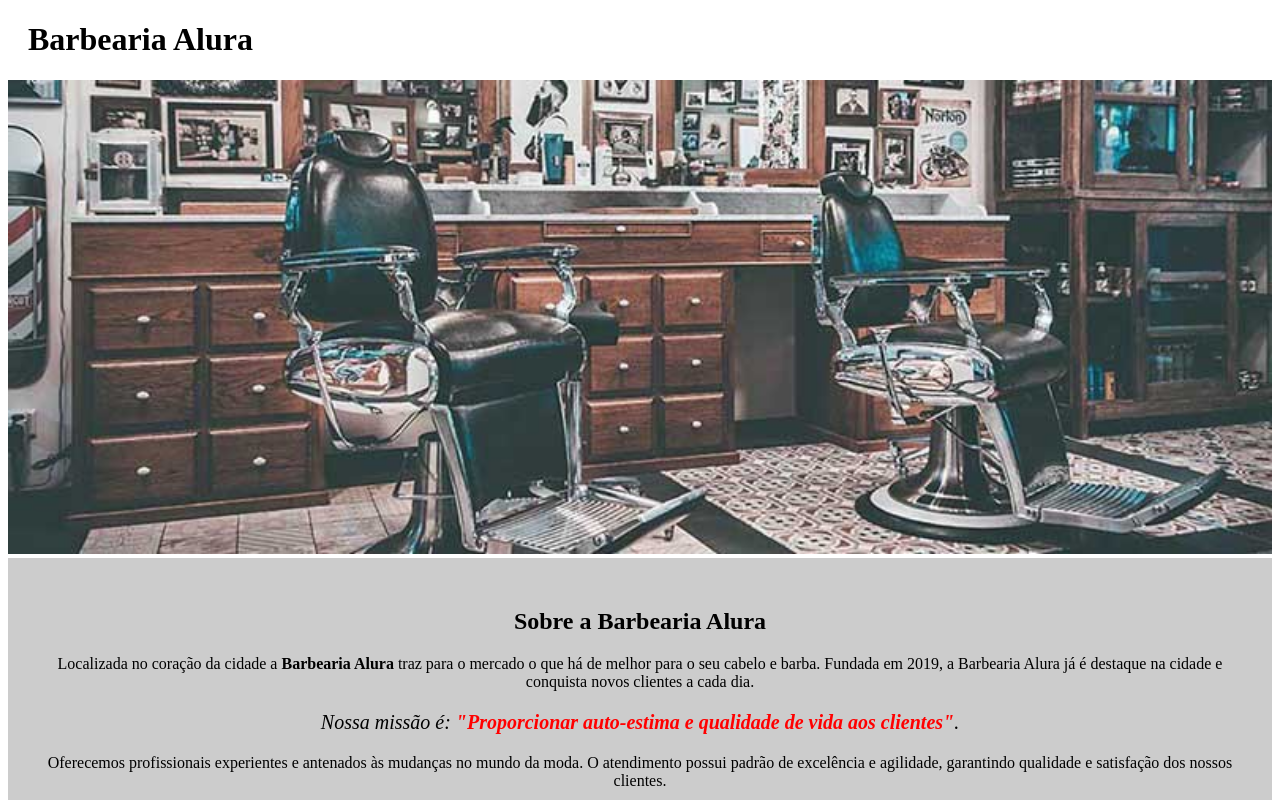
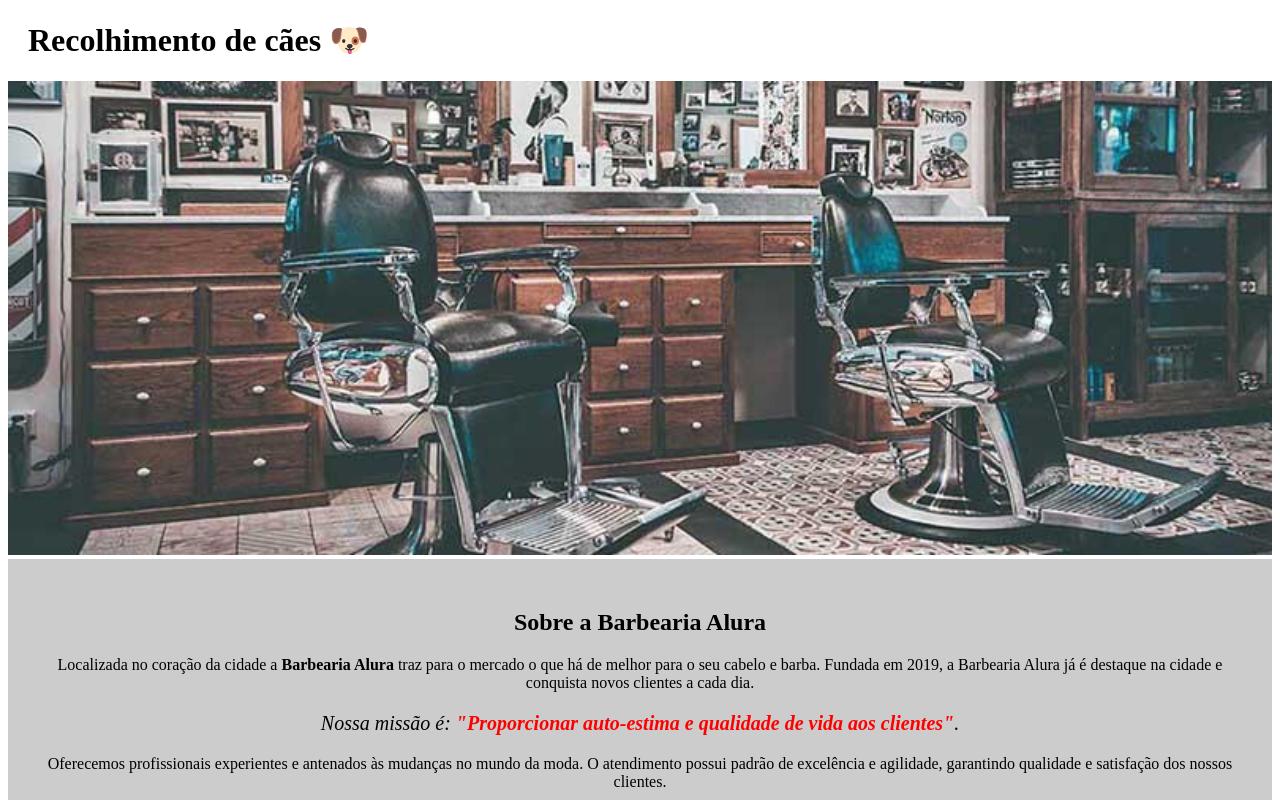
Before and after one commit to paulorocha007/Site, a plain HTML site: page index.html in a window 1280 px wide. Shown: the top 800 px of the page. Drawn offline with Linux system fonts and the light colour scheme.

Commit message:
Update index.html

```diff
--- a/index.html
+++ b/index.html
@@ -2,13 +2,13 @@
 <html lang="pt-br">
 	<head>
 		<meta charset="UTF-8">
-		<title>Barbearia Alura</title>
+		<title>Nept Corporation</title>
 		<link rel="stylesheet" href="style.css">
 	</head>
 
 	<body>
 		<header>
-			<h1 class="titulo-principal">Barbearia Alura</h1>
+			<h1 class="titulo-principal">Recolhimento de cães 🐶</h1>
 		</header>
 		<img id="banner" src="banner.jpg">
 		<div class="principal">
```
